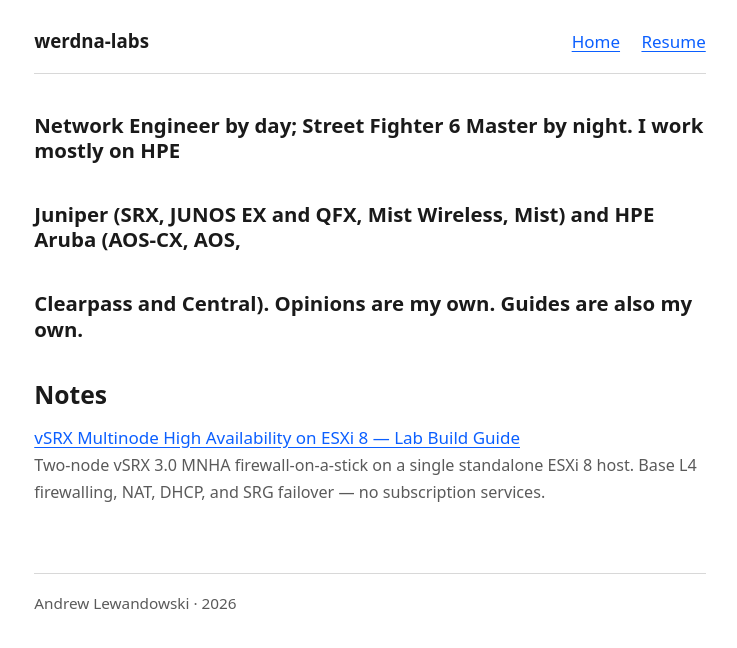
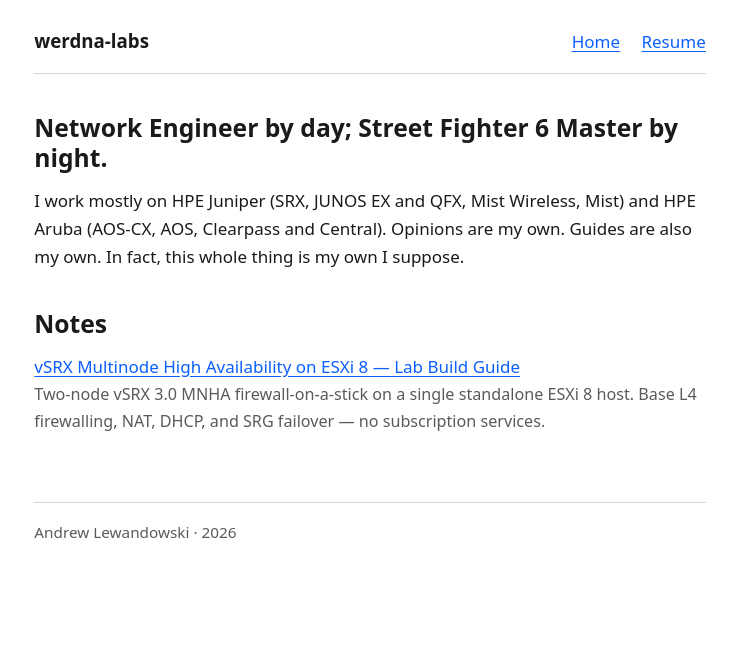
Before and after one commit to werdna-labs/werdna-labs.github.io, a Jekyll site: the page built from index.md, in a window 1280 px wide. Shown: the top 648 px of the page, without its empty margins (270-1007 px from the left). Built offline with Jekyll 4.4.1, drawn with Linux system fonts in a browser that asks for light colours.

```diff
--- a/_config.yml
+++ b/_config.yml
@@ -40,3 +40,9 @@ exclude:
   - Gemfile
   - Gemfile.lock
   - vendor
+
+sections:
+  - Juniper SRX
+  - HPE Aruba
+  - Home lab
+  - Automation
--- a/index.md
+++ b/index.md
@@ -2,9 +2,11 @@
 title: Home
 ---
 
-### Network Engineer by day; Street Fighter 6 Master by night. I work mostly on HPE
-### Juniper (SRX, JUNOS EX and QFX, Mist Wireless, Mist) and HPE Aruba (AOS-CX, AOS,
-### Clearpass and Central). Opinions are my own. Guides are also my own.
+## Network Engineer by day; Street Fighter 6 Master by night.
+
+I work mostly on HPE Juniper (SRX, JUNOS EX and QFX, Mist Wireless, Mist) and
+HPE Aruba (AOS-CX, AOS, Clearpass and Central). Opinions are my own. Guides are
+also my own. In fact, this whole thing is my own I suppose.
 
 
 ## Notes
```
Also changed, not shown: _notes/mnha_srx.md (+1 -0 lines).
